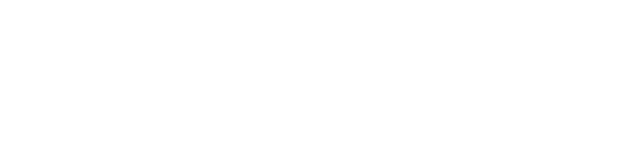
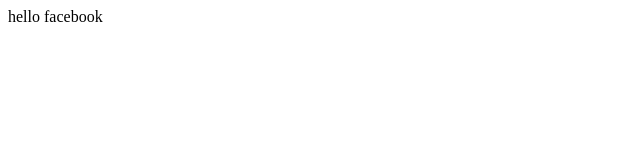
Before and after one commit to ridinggears/ridinggears.github.io, a plain HTML site: page index.html in a window 1280 px wide. Shown: the whole page, without its empty margins (0-640 px from the left). Drawn offline with Linux system fonts and the light colour scheme.

Commit message:
Update index.html

```diff
--- a/index.html
+++ b/index.html
@@ -1,9 +1,8 @@
 <!DOCTYPE html>
 <html>
-    <head>
-       <meta property="fb:pages" content="106803664739726" />
+    <head><meta property="fb:pages" content="106803664739726" />
     </head>
     <body>
-        <!-- the content goes here -->
+        hello facebook
     </body>
 </html>
```
